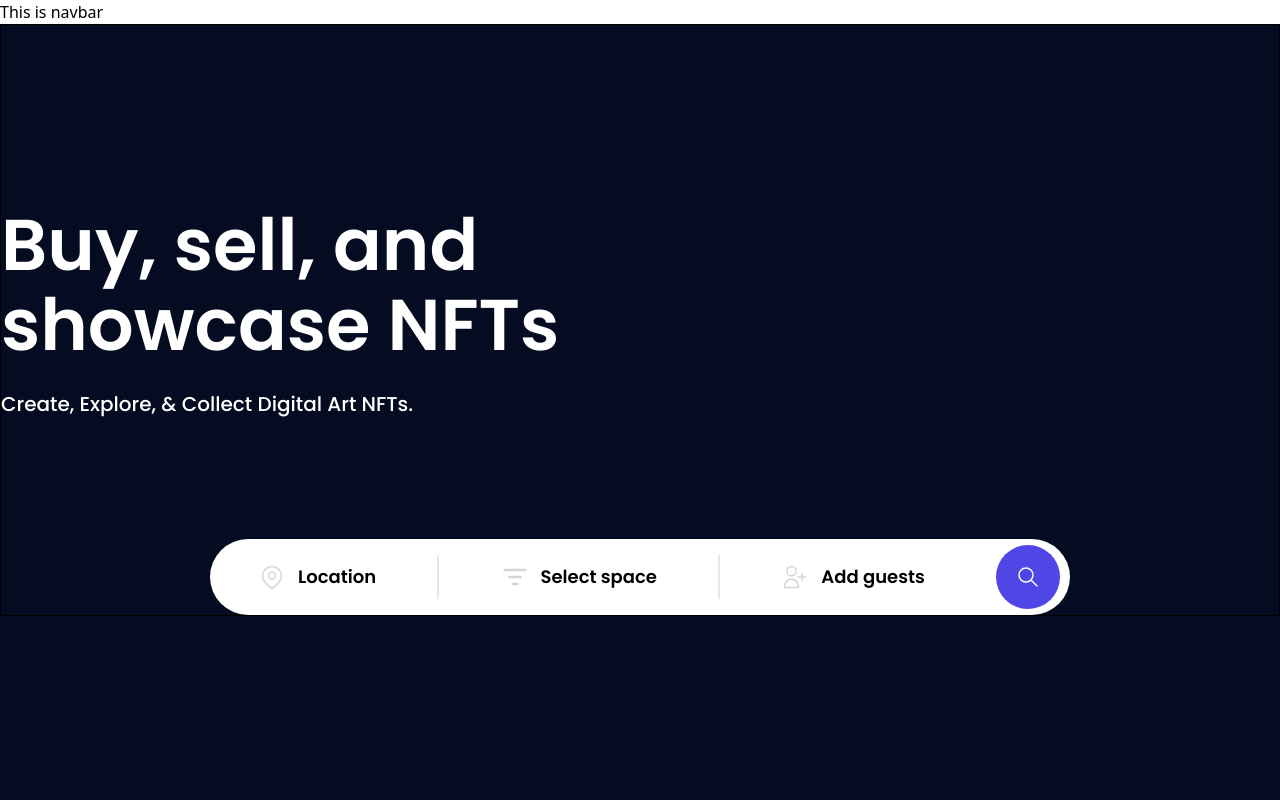
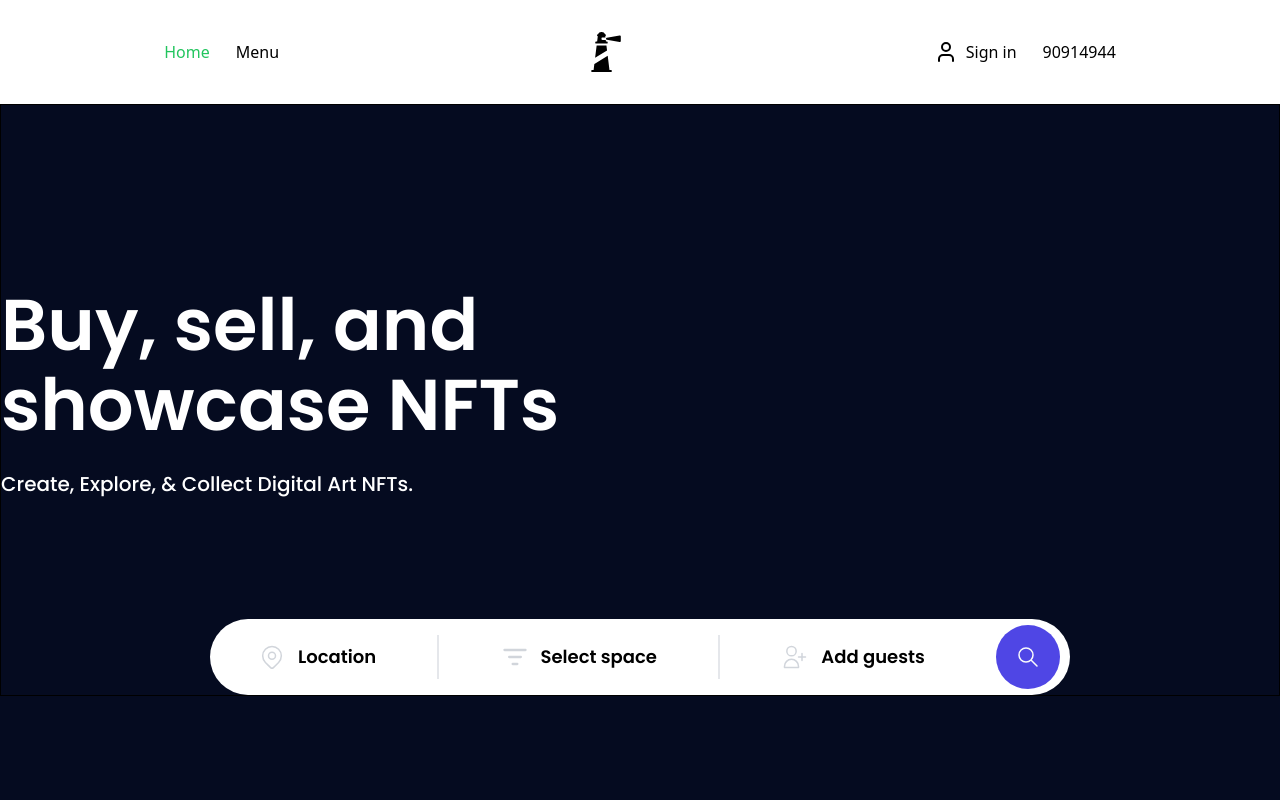
Before and after one commit to Tuugii0526/alpha-bros, a Next.js app in the folder web/: page / in a window 1280 px wide. Shown: the top 800 px of the page. Built offline with nearby package versions, Linux system fonts and the light colour scheme.

Commit message:
header arai deer bollo

```diff
--- a/web/components/features/homepage/Navbar.tsx
+++ b/web/components/features/homepage/Navbar.tsx
@@ -1,5 +1,37 @@
-export const Navbar=()=>{
-    return (
-        <div>This is navbar</div>
-    )
-}
+import { NavigationLink } from "@/components/layout/NavigationLink";
+import { LightTower } from "@/components/ui/icons/LightTower";
+import { User } from "lucide-react";
+
+const paths = [
+  {
+    id: 1,
+    name: "Home",
+    path: "/",
+  },
+  {
+    id: 2,
+    name: "Menu",
+    path: "/menu",
+  },
+];
+export const Navbar = () => {
+  return (
+    <div className="py-8 px-2 flex justify-around items-center">
+      <div className="flex gap-4">
+        {paths.map((path) => (
+          <NavigationLink key={path.id} path={path} />
+        ))}
+      </div>
+      <LightTower />
+      <div className="flex items-center gap-4">
+        <div className="flex gap-2 border border-white hover:border-green-500 rounded-md p-1 items-center">
+          <User />
+          <p>Sign in</p>
+        </div>
+        <div className="border border-white hover:border-green-500 rounded-md p-1 items-center">
+          90914944
+        </div>
+      </div>
+    </div>
+  );
+};
--- /dev/null
+++ b/web/components/layout/NavigationLink.tsx
@@ -0,0 +1,15 @@
+"use client";
+import { PathType } from "@/data/DataTypes";
+import { usePathname } from "next/navigation";
+export const NavigationLink = ({ path }: { path: PathType }) => {
+  const pathName = usePathname();
+  return (
+    <button
+      className={`p-1 rounded-md border border-white hover:border-green-500 ${
+        pathName == path.path ? "text-green-500" : ""
+      } `}
+    >
+      {path.name}
+    </button>
+  );
+};
--- /dev/null
+++ b/web/components/ui/icons/LightTower.tsx
@@ -0,0 +1,28 @@
+export const LightTower = () => {
+  return (
+    <svg
+      fill="#000000"
+      height="40px"
+      width="40px"
+      version="1.1"
+      id="Capa_1"
+      xmlns="http://www.w3.org/2000/svg"
+      viewBox="0 0 288 288"
+    >
+      <path
+        d="M65.609,186.235L76.687,97h70.46l4.41,35.522L65.609,186.235z M178.917,273h-9.989c0.001-0.056,0.008-0.111,0.008-0.167
+	c0-0.507-0.05-1.003-0.146-1.481l-12.467-100.429l-95.785,59.861c-0.16,0.1-0.328,0.175-0.492,0.261l-5.073,40.865
+	c-0.045,0.365-0.054,0.729-0.045,1.091H44.916c-4.143,0-7.5,3.357-7.5,7.5s3.357,7.5,7.5,7.5h134c4.143,0,7.5-3.357,7.5-7.5
+	S183.059,273,178.917,273z M148.917,69h-5.245l-1.56-12H117.25c-0.736,0-1.438-0.399-2.076-0.669
+	c-0.638-0.27-1.213-0.785-1.695-1.268c-0.724-0.724-1.407-1.717-1.62-2.759c-0.071-0.347-0.275-0.738-0.275-1.106v-0.031v-5.833l0,0
+	c0-0.368,0.204-0.728,0.275-1.075c0.355-1.736,1.637-3.165,3.232-3.839c0.638-0.27,1.423-0.419,2.159-0.419h22.802l-1.198-9.598
+	c2.682-1.143,4.562-3.802,4.562-6.902c0-3.941-3.041-7.165-6.903-7.47C133.209,6.539,124.152,0,113.705,0h-3.576
+	C99.692,0,90.644,6.526,87.332,16h-0.415c-4.143,0-7.5,3.357-7.5,7.5c0,3.457,2.341,6.359,5.522,7.228L80.163,69h-6.246
+	c-4.143,0-7.5,3.357-7.5,7.5c0,2.176,0.932,4.13,2.413,5.5h85.174c1.48-1.37,2.413-3.324,2.413-5.5
+	C156.417,72.357,153.059,69,148.917,69z M248.068,26.451c-1.699-1.427-3.861-2.026-6.044-1.638l-91.958,16.302
+	c-3.581,0.635-6.171,3.747-6.171,7.385s2.621,6.75,6.202,7.385l92.005,16.302c0.436,0.077,0.876,0.115,1.311,0.115
+	c1.748,0,3.293-0.611,4.653-1.753c1.7-1.425,2.516-3.529,2.516-5.747V32.198C250.583,29.98,249.769,27.876,248.068,26.451z"
+      />
+    </svg>
+  );
+};
--- a/web/constant/mockdatas.tsx
+++ b/web/constant/mockdatas.tsx
@@ -36,7 +36,6 @@ export type TSpaceMeetingPlace = {
     sunday: TWorkingHours;
   };
 };
-
 export const spaceMeetingPlacesData: TSpaceMeetingPlace[] = [
   {
     id: 10000000,
--- a/web/data/DataTypes.ts
+++ b/web/data/DataTypes.ts
@@ -0,0 +1,5 @@
+export type PathType = {
+  id: number;
+  name: string;
+  path: string;
+};
```
Also changed, not shown: web/components/layout/Header.tsx (deleted).
